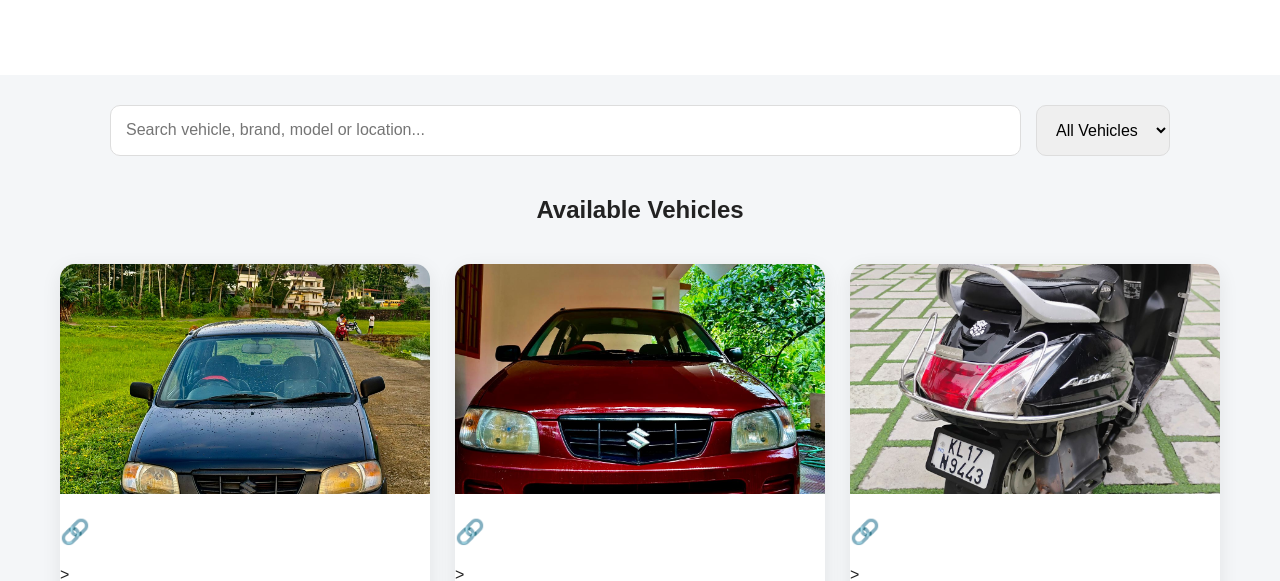
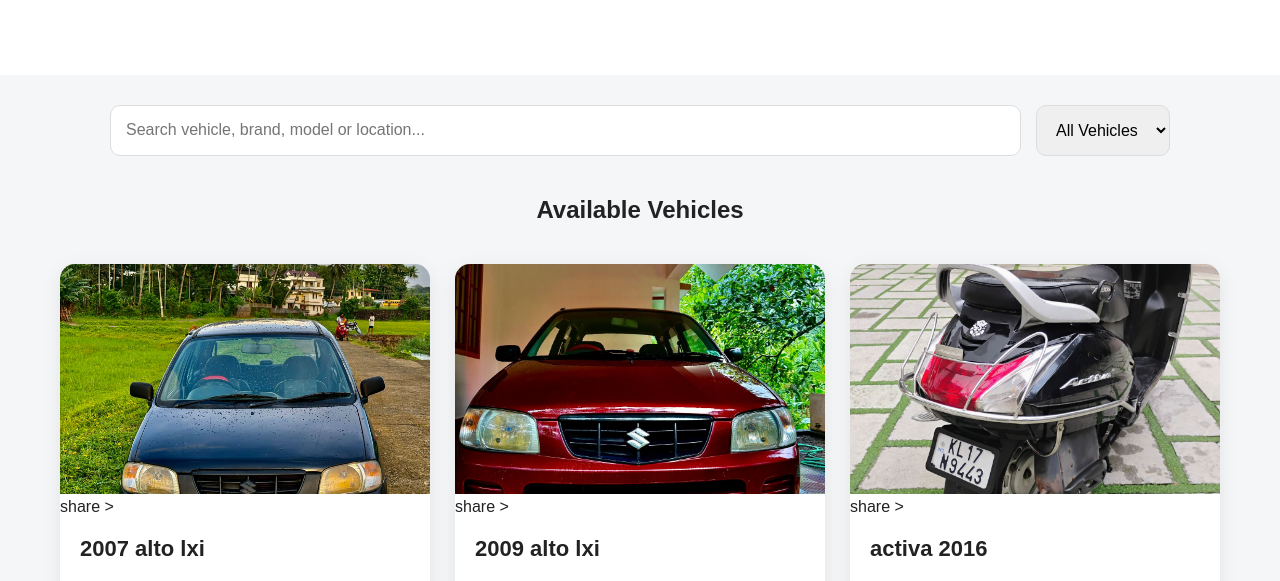
Before and after one commit to mcsmemostudios-cpu/used-vehicles-hub-kerala, a plain HTML site: page index.html in a window 1280 px wide. Shown: the part 323-904 px from the top of the page. Drawn offline with Linux system fonts and the light colour scheme.

Commit message:
Update index.html

```diff
--- a/index.html
+++ b/index.html
@@ -340,7 +340,7 @@
                 alt="${vehicle.title}"
                 class="vehicle-image"
                 <button onclick="shareVehicle(${vehicle.id})">
- <h2>   🔗 </h2>
+         share
 </button>
             >
 
```
